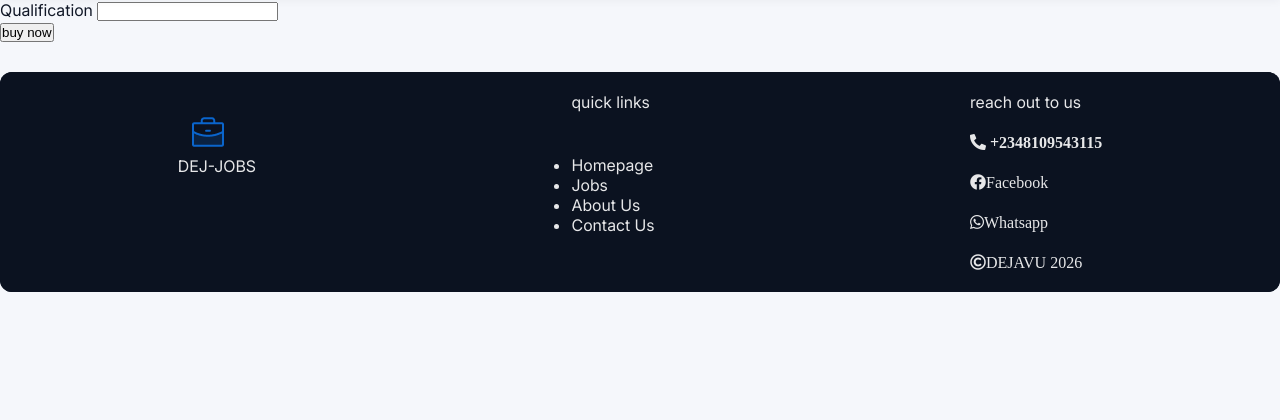
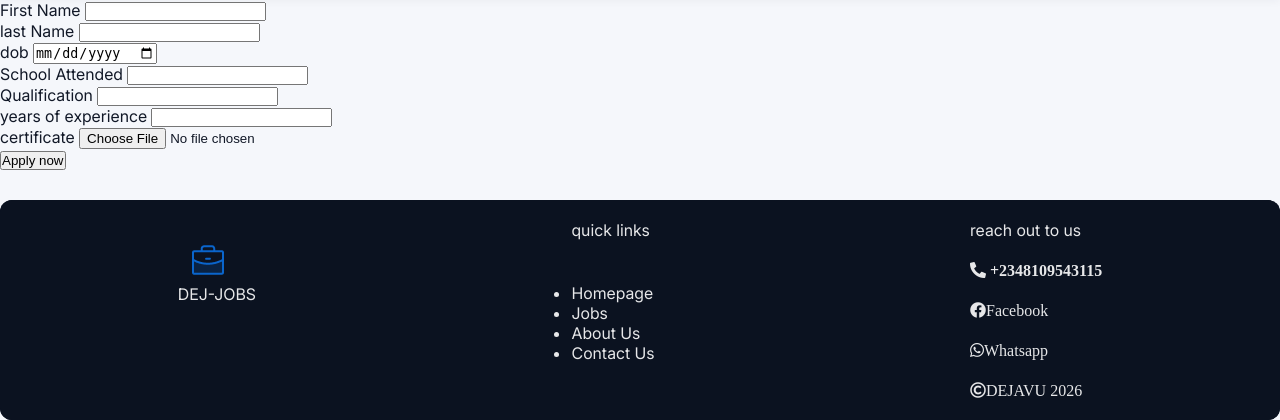
Before and after one commit to dejavu091/authentication-and-products, a Django app: template jobs/templates/apply_job.html in a window 1280 px wide. Shown: the part 100-520 px from the top of the page. Run offline with Django 5.2, Linux system fonts and the light colour scheme; the template is opened without the code that fills it, so the values that code supplies are empty; parts of the project's set-up code (start-up, migrations or seed data) failed here and were passed over.

Commit message:
new updte

```diff
--- a/jobs/templates/apply_job.html
+++ b/jobs/templates/apply_job.html
@@ -2,11 +2,23 @@
 {% load static %}
 {% block title%}Apply for job {% endblock title %}
 {% block main%}
-<form action="" method="post">
+<form action="" method="post" enctype="multipart/form-data">
 {% csrf_token %}
+<label for="first name">First Name</label>
+<input type="text" name="firstname" id="firstname"><br>
+<label for="lastname">last Name</label>
+<input type="text" name="lastname" id="lastname"><br>
+<label for="dob">dob</label>
+<input type="date" name="dob" id="dob"><br>
+<label for="school">School Attended</label>
+<input type="text" name="school" id="school"><br>
 <label for="qualification">Qualification</label>
 <input type="text" name="qualification" id="qualification"><br>
-<button>buy now</button>
+<label for="years">years of experience</label>
+<input type="number" name="years" id="years"><br>
+<label for="certificate">certificate</label>
+<input type="file" name="image" id="image"><br>
+<button>Apply now </button>
 
 
 
--- a/jobs/urls.py
+++ b/jobs/urls.py
@@ -1,5 +1,5 @@
 from django.urls import path
-from jobs.views import Jobs,postJOb,EditJob,delete_job,list_jobs,apply_job
+from jobs.views import Jobs,postJOb,EditJob,delete_job,list_jobs,Apply
 
 
 
@@ -8,6 +8,6 @@ urlpatterns= [path('',Jobs.as_view(), name='jobs'),
               path('edit-job/<str:job_id>',EditJob.as_view(),name='edit-job'),
               path('delete-job/<str:job_id>',delete_job, name = 'delete-job'),
               path('all',list_jobs, name='all_jobs'),
-              path('apply-job/<str:job_id>',apply_job,name='apply-job')
+              path('apply-job/<str:job_id>',Apply.as_view(),name='apply-job')
 
 ]
```
Also changed, not shown: jobs/models.py (+9 -5 lines), jobs/views.py (+28 -7 lines), db.sqlite3.
